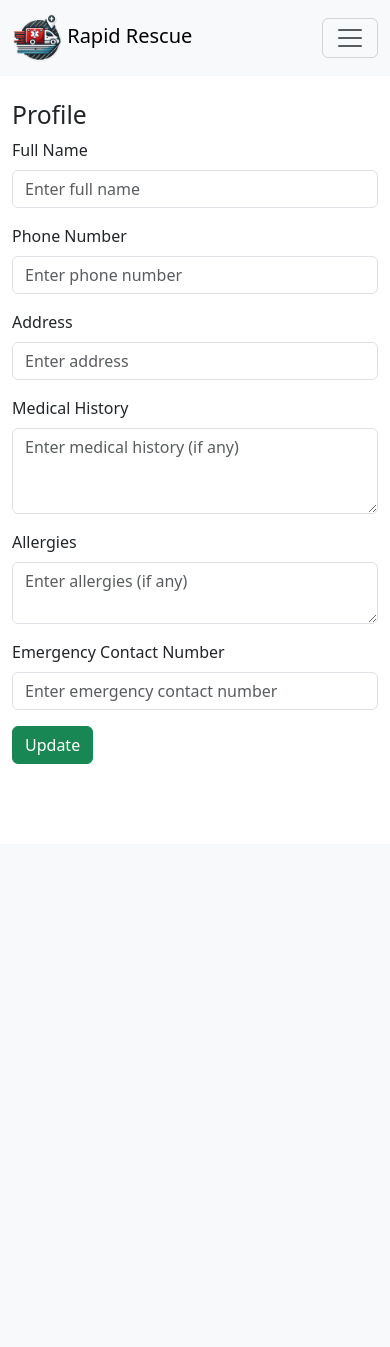
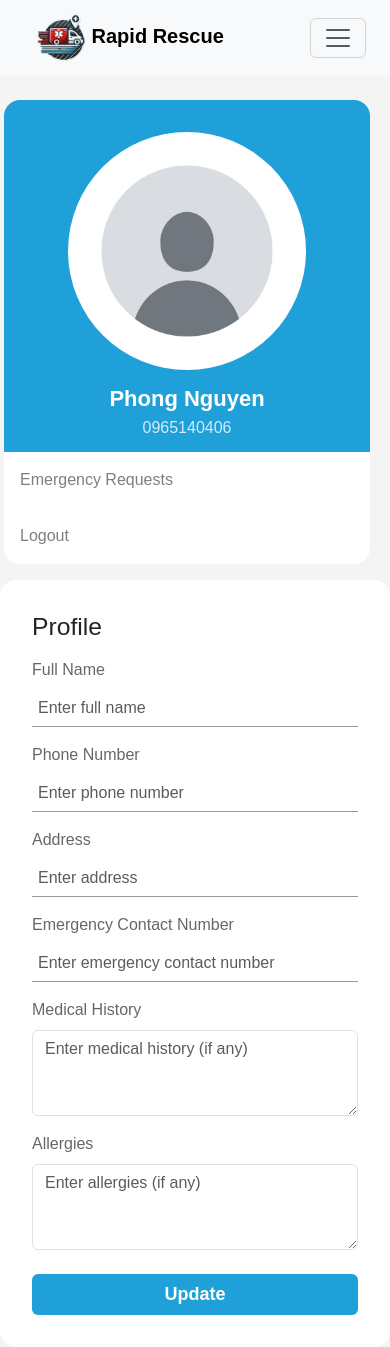
Before and after one commit to noeln123/z, a Flask app: page /profile in a window 390 px wide. Before the commit the page ends 764 px from the top, so only its background shows below. Run offline with Flask 3, Linux system fonts and the light colour scheme; the visitor is signed in with stand-in values (Sample User, id 1); some libraries are stand-ins or nearby versions.

Commit message:
profile page + responsive login

```diff
--- a/config.py
+++ b/config.py
@@ -1,4 +1,4 @@
 class Config:
     SECRET_KEY = f'\xa2\xe4(\xb5\xaa#\xd5\x84\x91[~CE%\x1b#Z\xd0\xda\x04<]3\xc0'
-    SQLALCHEMY_DATABASE_URI = 'mysql://root:@localhost/rapidrescue'
+    SQLALCHEMY_DATABASE_URI = 'mysql://root:phong.ndh20091808@localhost:3300/rapidrescue'
     SQLALCHEMY_TRACK_MODIFICATIONS = False
--- /dev/null
+++ b/static/css/profile.css
@@ -0,0 +1,137 @@
+.profile-sidebar {
+    display: flex;
+    flex-direction: column;
+    justify-content: flex-start;
+    align-items: center;
+    border-radius: 16px;
+    color: #fff;
+    margin-right: 16px;
+}
+
+.user-heading {
+    padding-top: 32px;
+    text-align: center;
+    background-color: var(--primary);
+    border-top-left-radius: 16px;
+    border-top-right-radius: 16px;
+}
+
+.user-heading .user-ava {
+    border-radius: 50%;
+    width: 65%;
+}
+
+.user-heading .user-name {
+    font-weight: 600;
+    margin-top: 16px;
+    font-size: 22px;
+    margin-bottom: 4px;
+}
+
+.user-heading .user-phone {
+    font-size: 16px;
+    opacity: 0.8;
+    margin: 0;
+    padding-bottom: 12px;
+}
+
+.user-link-list {
+    background-color: #fff;
+    border-bottom-left-radius: 16px;
+    border-bottom-right-radius: 16px;
+}
+
+.user-link-list ul {
+    list-style-type: none;
+    padding: 0;
+}
+
+.user-link-list ul li {
+    display: block;
+    transition: background-color 0.2s ease;
+    cursor: pointer;
+}
+
+.user-link-list ul li:last-child {
+    border-bottom-left-radius: 16px;
+    border-bottom-right-radius: 16px;
+}
+
+.user-link-list ul li:hover {
+    background-color: var(--primary-dark);
+}
+
+.user-link-list ul li:hover .user-link {
+    color: #fff;
+    transform: translateX(8px);
+}
+
+.user-link-list ul li:last-child:hover {
+    background-color: rgba(255, 0, 0, 0.8);
+}
+
+.user-link {
+    text-decoration: none;
+    color: rgba(0, 0, 0, 0.5);
+    display: block;
+    width: 100%;
+    height: 100%;
+    padding: 16px;
+    transition: color 0.2s ease, transform 0.2s ease;
+}
+
+.profile-main {
+    background-color: #fff;
+    border-radius: 16px;
+    padding: 32px;
+}
+
+.profile-form .form-group {
+    margin: 8px 0;
+}
+
+.profile-form .form-group label {
+    color: rgba(0, 0, 0, 0.6);
+}
+
+.profile-form .form-group input {
+    width: 100%;
+    display: block;
+    border: none;
+    border-bottom: 1px solid #999;
+    padding: 6px;
+    box-sizing: border-box;
+    border-radius: 0;
+    outline: none;
+}
+
+.profile-form .form-group input:focus {
+    border-bottom: 2px solid var(--primary);
+    outline: none;
+    box-shadow: none;
+}
+
+.profile-form .form-group textarea {
+    border-color: 1px solid #999;
+}
+
+.profile-form .form-group textarea:focus {
+    outline: none;
+    box-shadow: none;
+    border: 2px solid var(--primary);
+}
+
+.profile-form .profile-btn {
+    background-color: var(--primary);
+    width: 100%;
+    margin-top: 16px;
+    color: #fff;
+    font-weight: 600;
+    font-size: 18px;
+    transition: opacity 0.2s ease, transform 0.2s ease;
+}
+
+.profile-form .profile-btn:hover {
+    opacity: 0.7;
+    transform: scaleY(1.05);
+}
--- a/static/css/style.css
+++ b/static/css/style.css
@@ -1,29 +1,53 @@
+:root {
+    --primary: #20A0D8;
+    --primary-dark: rgb(45, 57, 219);
+    --secondary: #fff;
+}
+
 body {
     font-family: Arial, sans-serif;
     background-color: #f4f4f4;
 }
 
-header {
-    background-color: #333;
-    color: #fff;
-    padding: 10px 0;
-    text-align: center;
+.navigation div.container-fluid {
+    padding: 0 24px;
 }
 
-header nav ul {
+.navigation ul {
     list-style-type: none;
     margin: 0;
     padding: 0;
 }
 
-header nav ul li {
+.navigation ul li {
     display: inline;
     margin-right: 20px;
+    transition: transform 0.2s ease-in-out, color 0.2s ease-in-out;
 }
 
-header nav ul li a {
+.navigation ul li:hover {
+    transform: scale(1.2);
+}
+
+.navigation ul li:hover a {
+    color: var(--primary);
+}
+
+.navigation ul li a {
+    text-decoration: none;
+}
+
+.navigation .nav-logo {
+    padding-left: 12px;
+    padding-right: 12px;
+    transition: background-color 0.2s ease-in-out, color 0.2s ease-in-out;
+    border-radius: 12px;
+    font-weight: 600;
+}
+
+.navigation .nav-logo:hover {
+    background-color: var(--primary);
     color: #fff;
-    text-decoration: none;
 }
 
 main {
--- a/templates/base.html
+++ b/templates/base.html
@@ -1,17 +1,20 @@
 <!DOCTYPE html>
-<html lang="en">
+<html lang="vi">
 <head>
     <meta charset="UTF-8">
     <title>Rapid Rescue</title>
     <!-- Bootstrap CSS -->
     <link href="https://cdn.jsdelivr.net/npm/bootstrap@5.3.0/dist/css/bootstrap.min.css" rel="stylesheet">
-    <link rel="stylesheet" href="{{ url_for('static', filename='css/styles.css') }}">
+    <!-- FontAwesome Icons -->
+    <link rel="stylesheet" href="https://cdnjs.cloudflare.com/ajax/libs/font-awesome/6.6.0/css/all.min.css" integrity="sha512-Kc323vGBEqzTmouAECnVceyQqyqdsSiqLQISBL29aUW4U/M7pSPA/gEUZQqv1cwx4OnYxTxve5UMg5GT6L4JJg==" crossorigin="anonymous" referrerpolicy="no-referrer" />
+    <link rel="stylesheet" href="{{ url_for('static', filename='css/style.css') }}">
     <link rel="icon" href="{{ url_for('static', filename='favicon.ico') }}" type="image/x-icon">
+    {% block styles %}{% endblock %}
 </head>
 <body>
-    <nav class="navbar navbar-expand-lg navbar-light bg-light">
+    <nav class="navbar navbar-expand-lg navbar-light bg-light navigation">
         <div class="container-fluid">
-            <a class="navbar-brand" href="{{ url_for('user.home') }}">
+            <a class="navbar-brand nav-logo" href="{{ url_for('user.home') }}">
                 <img src="{{ url_for('static', filename='images/logo.png') }}" alt="Logo" width="50" height="50" class="d-inline-block align-text-center">
                 Rapid Rescue
             </a>
@@ -19,7 +22,7 @@
                 <span class="navbar-toggler-icon"></span>
             </button>
             <div class="collapse navbar-collapse" id="navbarNav">
-                <ul class="navbar-nav me-auto mb-2 mb-lg-0">
+                <ul class="navbar-nav ms-auto mb-2 mb-lg-0">
                     {% if current_user.is_authenticated %}
                         <li class="nav-item">
                             <a class="nav-link" href="{{ url_for('user.profile') }}">Profile</a>
@@ -54,7 +57,7 @@
                         <a class="nav-link" href="{{ url_for('user.about_us') }}">About Us</a>
                     </li>
                     <li class="nav-item">
-                        <a class="nav-link" href="{{ url_for('user.contact_us') }}">Contact</a>
+                        <a class="nav-link" href="{{ url_for('user.contact_us') }}">Contact Us</a>
                     </li>
                 </ul>
             </div>
@@ -77,6 +80,7 @@
 
     <!-- Bootstrap JS Bundle with Popper -->
     <script src="https://cdn.jsdelivr.net/npm/bootstrap@5.3.0/dist/js/bootstrap.bundle.min.js"></script>
-    <script src="{{ url_for('static', filename='js/scripts.js') }}"></script>
+    <script src="{{ url_for('static', filename='js/script.js') }}"></script>
+    {% block scripts %}{% endblock %}
 </body>
 </html>
--- a/templates/profile.html
+++ b/templates/profile.html
@@ -2,55 +2,80 @@
 
 {% block title %}Profile{% endblock %}
 
+{% block styles %}
+<link rel="stylesheet" href="{{ url_for('static', filename='css/profile.css') }}" />
+{% endblock %}
+
 {% block content %}
 <div class="row justify-content-center">
-    <div class="col-md-8">
-        <h2>Profile</h2>
-        <form method="POST" novalidate>
+    <div class="col-lg-3 profile-sidebar">
+        <div class="profile-panel">
+            <div class="user-heading">
+                <img src="{{ url_for('static', filename='images/profile/avatar.jpg') }}" alt="" class="user-ava">
+                <h3 class="user-name">Phong Nguyen</h3>
+                <p class="user-phone">0965140406</p>
+            </div>
+            <div class="user-link-list">
+                <ul>
+                    <li>
+                        <a class="user-link" href="{{ url_for('user.emergency_request') }}">Emergency Requests</a>
+                    </li>
+                    <li>
+                        <a class="user-link" href="{{ url_for('user.logout') }}">Logout</a>
+                    </li>
+                </ul>
+            </div>
+        </div>
+    </div>
+    <div class="col-lg-8 profile-main">
+        <h2 class="profile-title">Profile</h2>
+        <form method="POST" novalidate class="profile-form row">
             {{ form.hidden_tag() }}
-            <div class="mb-3">
+            <div class="form-group col-md-6">
                 {{ form.full_name.label(class="form-label") }}
                 {{ form.full_name(class="form-control", placeholder="Enter full name") }}
                 {% for error in form.full_name.errors %}
                     <div class="text-danger">{{ error }}</div>
                 {% endfor %}
             </div>
-            <div class="mb-3">
+            <div class="form-group col-md-6">
                 {{ form.phone_number.label(class="form-label") }}
                 {{ form.phone_number(class="form-control", placeholder="Enter phone number") }}
                 {% for error in form.phone_number.errors %}
                     <div class="text-danger">{{ error }}</div>
                 {% endfor %}
             </div>
-            <div class="mb-3">
+            <div class="form-group col-md-6">
                 {{ form.address.label(class="form-label") }}
                 {{ form.address(class="form-control", placeholder="Enter address") }}
                 {% for error in form.address.errors %}
                     <div class="text-danger">{{ error }}</div>
                 {% endfor %}
             </div>
-            <div class="mb-3">
+            <div class="form-group col-md-6">
+                {{ form.emergency_contact.label(class="form-label") }}
+                {{ form.emergency_contact(class="form-control", placeholder="Enter emergency contact number") }}
+                {% for error in form.emergency_contact.errors %}
+                    <div class="text-danger">{{ error }}</div>
+                {% endfor %}
+            </div>
+            <div class="form-group col-md-6">
                 {{ form.medical_history.label(class="form-label") }}
                 {{ form.medical_history(class="form-control", rows="3", placeholder="Enter medical history (if any)") }}
                 {% for error in form.medical_history.errors %}
                     <div class="text-danger">{{ error }}</div>
                 {% endfor %}
             </div>
-            <div class="mb-3">
+            <div class="form-group col-md-6">
                 {{ form.allergies.label(class="form-label") }}
-                {{ form.allergies(class="form-control", rows="2", placeholder="Enter allergies (if any)") }}
+                {{ form.allergies(class="form-control", rows="3", placeholder="Enter allergies (if any)") }}
                 {% for error in form.allergies.errors %}
                     <div class="text-danger">{{ error }}</div>
                 {% endfor %}
             </div>
-            <div class="mb-3">
-                {{ form.emergency_contact.label(class="form-label") }}
-                {{ form.emergency_contact(class="form-control", placeholder="Enter emergency contact number") }}
-                {% for error in form.emergency_contact.errors %}
-                    <div class="text-danger">{{ error }}</div>
-                {% endfor %}
+            <div class="col-12">
+                <button type="submit" class="btn profile-btn">{{ form.submit.label.text }}</button>
             </div>
-            <button type="submit" class="btn btn-success">{{ form.submit.label.text }}</button>
         </form>
     </div>
 </div>
```
Also changed, not shown: static/css/home.css (added, +94 -0 lines), static/css/login-register.css (added, +131 -0 lines), templates/home.html (+21 -7 lines), templates/login.html (+44 -11 lines), templates/register.html (+47 -14 lines), static/images/home/banner.jpg (added), static/images/login-register/signin-image.jpg (added), static/images/login-register/signup-image.jpg (added), static/images/profile/avatar.jpg (added).
